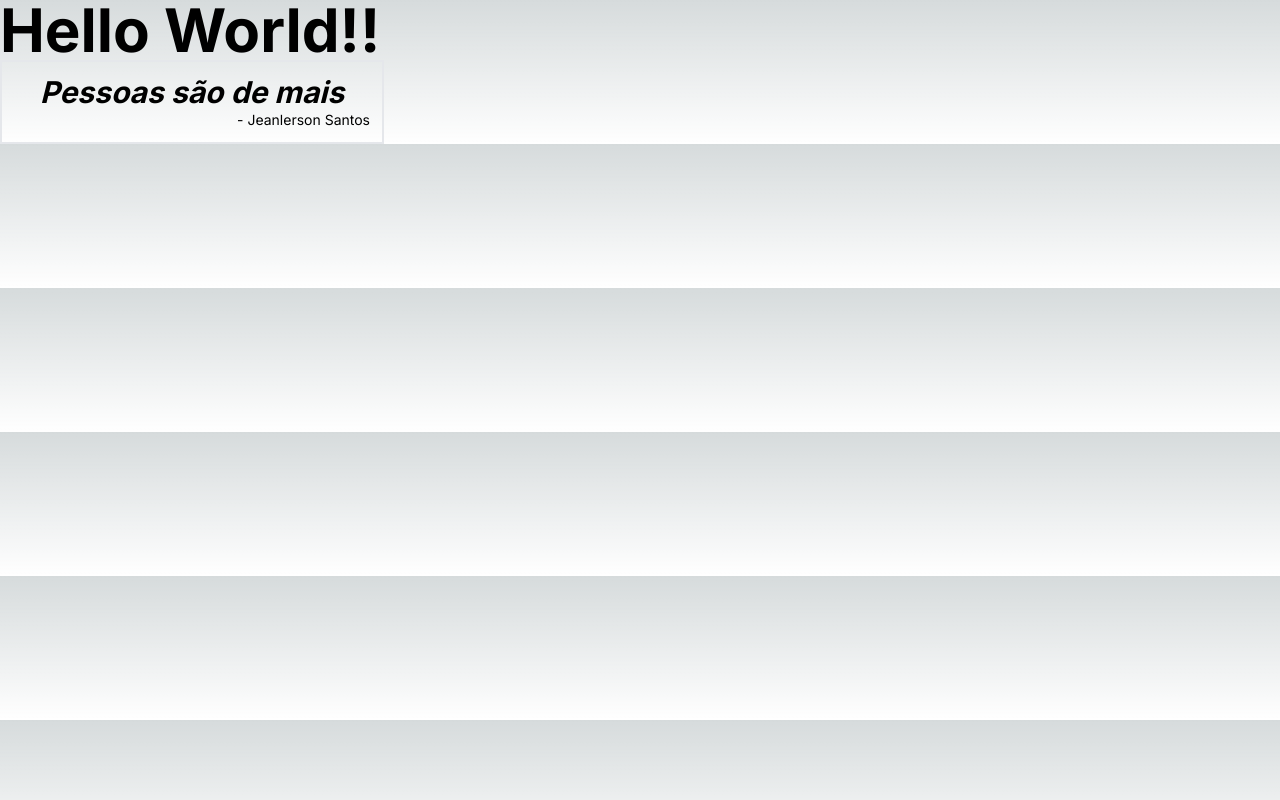
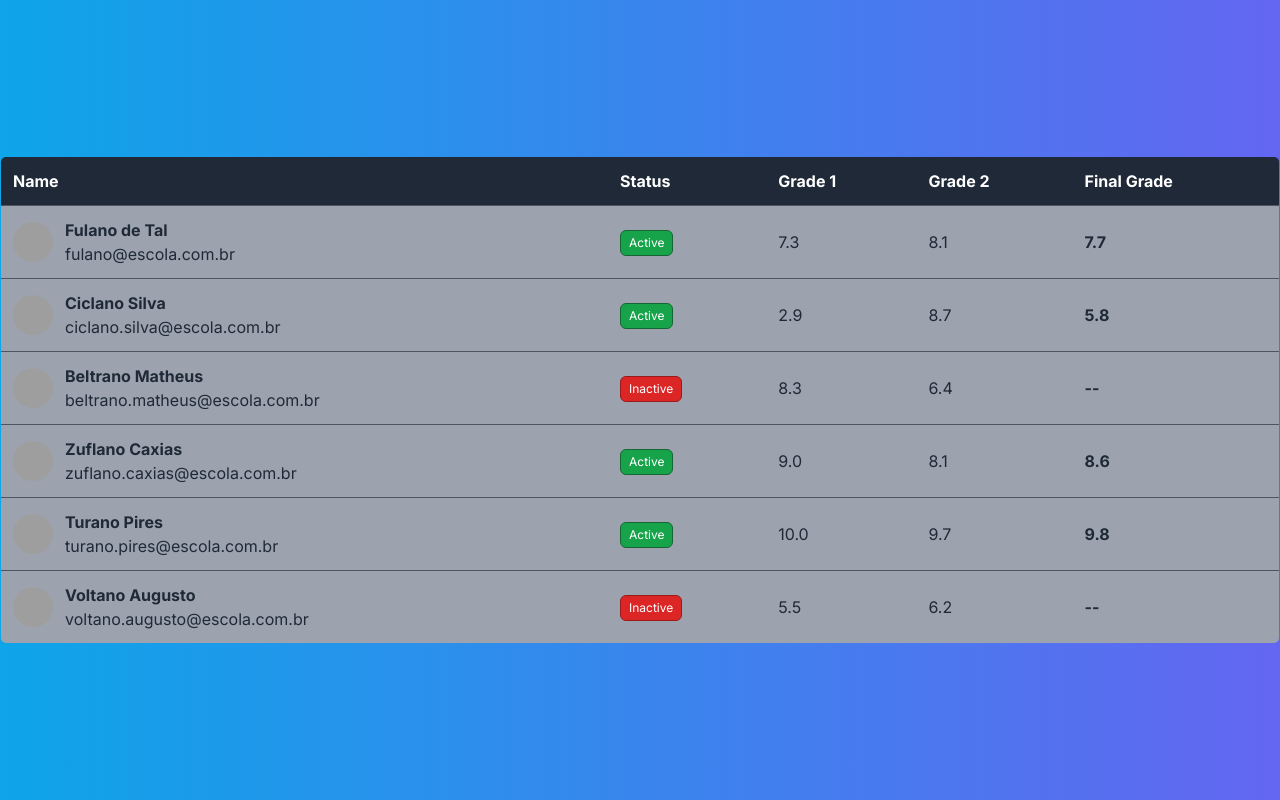
Before and after one commit to Jeanlerson/estudando-React, a Next.js app in the folder react-estudando/: page / in a window 1280 px wide. Built offline with nearby package versions, Linux system fonts and the light colour scheme; grey boxes are pictures that could not be loaded.

Commit message:
tabela-revendo

```diff
--- a/react-estudando/src/app/page.tsx
+++ b/react-estudando/src/app/page.tsx
@@ -1,40 +1,21 @@
-import { Card } from "@/components/Card"
-import { GeoForm } from "@/components/GeoForm"
-import { Person } from "@/components/Person"
-import { url } from "inspector"
-import { peopleList } from "@/data/peopleList"
-import { Hours } from "@/components/Hours"
 import { NotaAle } from "@/components/Nota"
-import { students } from "@/data/students"
-import { StudentTable } from "@/components/StudentTable"
-import img from "@/img/img1.jpg"
+import { StudentTable } from "@/components/StudentTable";
+import { students } from "@/data/students";
 
 const Page = () => {
 
-  const ubers = peopleList.filter(person => person.profession === "uber")
-
-  //const list = students.map(student => <li>{student.name}</li>)
-
-  return(
-    /*
-    <div className="container mx-auto">
-      <StudentTable students={students}/>
-    </div>
-    */
-   <div>
-      <h1 className="font-bold text-6xl ">Hello World!!</h1>
-
-      <Card
-        phrase="Pessoas são de mais"
-        author="Jeanlerson Santos"
+  return (
+   <div className="w-screen h-screen flex flex-col justify-center
+   items-center text-white bg-gradient-to-r from-sky-500 to-indigo-500">
+      <StudentTable
+        students={students}
       />
-
    </div>
   )
 
-}
+};
 
-export default Page
+export default Page;
 
 //npm run dev
 //shift + tab -voltar linha
--- a/react-estudando/src/components/Nota.tsx
+++ b/react-estudando/src/components/Nota.tsx
@@ -1,16 +1,15 @@
 type Props = {
     nota: number
-}
+};
 
 export const NotaAle = ({nota}: Props) => {
-    if(nota > 5) nota = 5
-    if(nota < 0) nota = 0
+    if(nota > 5) nota = 5;
+    if(nota < 0) nota = 0;
 
-    const notaInt = Math.floor(nota)
+    const notaInt = Math.floor(nota);
+    const emojis = ["", "😣", "😐", "😒", "😊", "😁"];
 
-    const emojis = ["", "😣", "😐", "😒", "😊", "😁"]
-
-    const stars = `${emojis[notaInt]}`.repeat(notaInt) + "😶".repeat(5 - notaInt)
+    const stars = `${emojis[notaInt]}`.repeat(notaInt) + "😶".repeat(5 - notaInt);
 
     return (
         <div className="w-96 border-2 border-white-600 p-3 text-3xl text-center">
@@ -19,5 +18,5 @@ export const NotaAle = ({nota}: Props) => {
                 {stars}
             </div>
         </div>
-    )
-}
+    );
+};
--- a/react-estudando/src/data/peopleList.ts
+++ b/react-estudando/src/data/peopleList.ts
@@ -6,4 +6,4 @@ export const peopleList: Person[] = [
     { id: 3, name: "fulano", profession: "motorista"},
     { id: 4, name: "aiando", profession: "uber"},
     { id: 5, name: "deiando", profession: "motoboy"}
-]
+];
```
